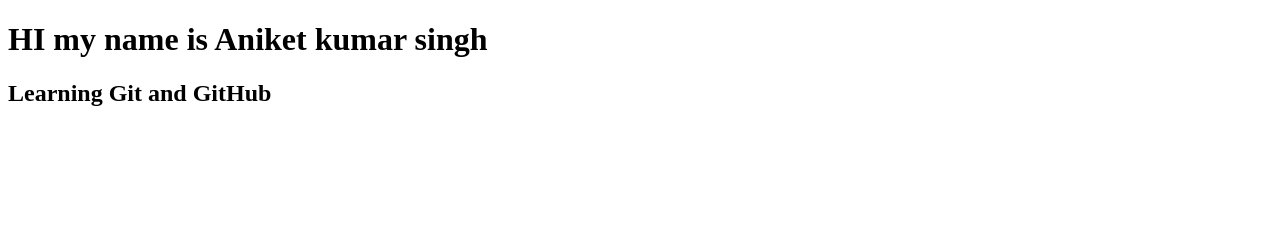
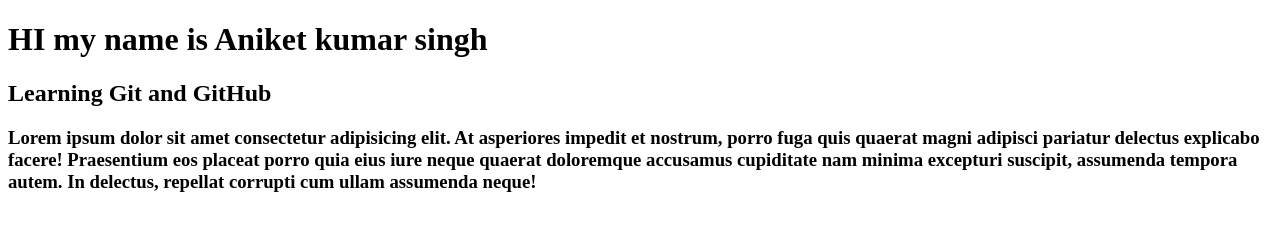
Before and after one commit to anikket7/int33a, a plain HTML site: page index.html in a window 1280 px wide. Drawn offline with Linux system fonts and the light colour scheme.

Commit message:
Update index.html

```diff
--- a/index.html
+++ b/index.html
@@ -8,5 +8,6 @@
 <body>
     <h1>HI my name is Aniket kumar singh</h1>
     <h2>Learning Git and GitHub</h2>
+    <h3>Lorem ipsum dolor sit amet consectetur adipisicing elit. At asperiores impedit et nostrum, porro fuga quis quaerat magni adipisci pariatur delectus explicabo facere! Praesentium eos placeat porro quia eius iure neque quaerat doloremque accusamus cupiditate nam minima excepturi suscipit, assumenda tempora autem. In delectus, repellat corrupti cum ullam assumenda neque!</h3>
 </body>
 </html>
```
